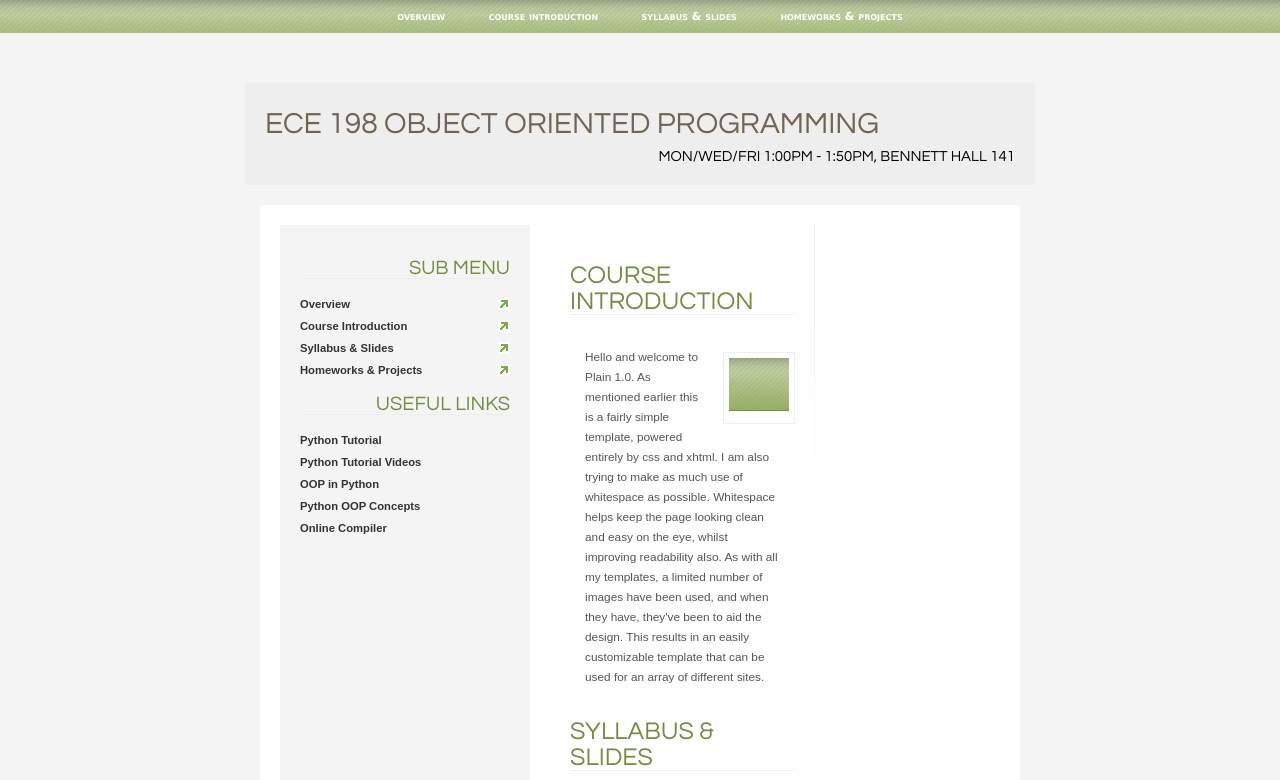
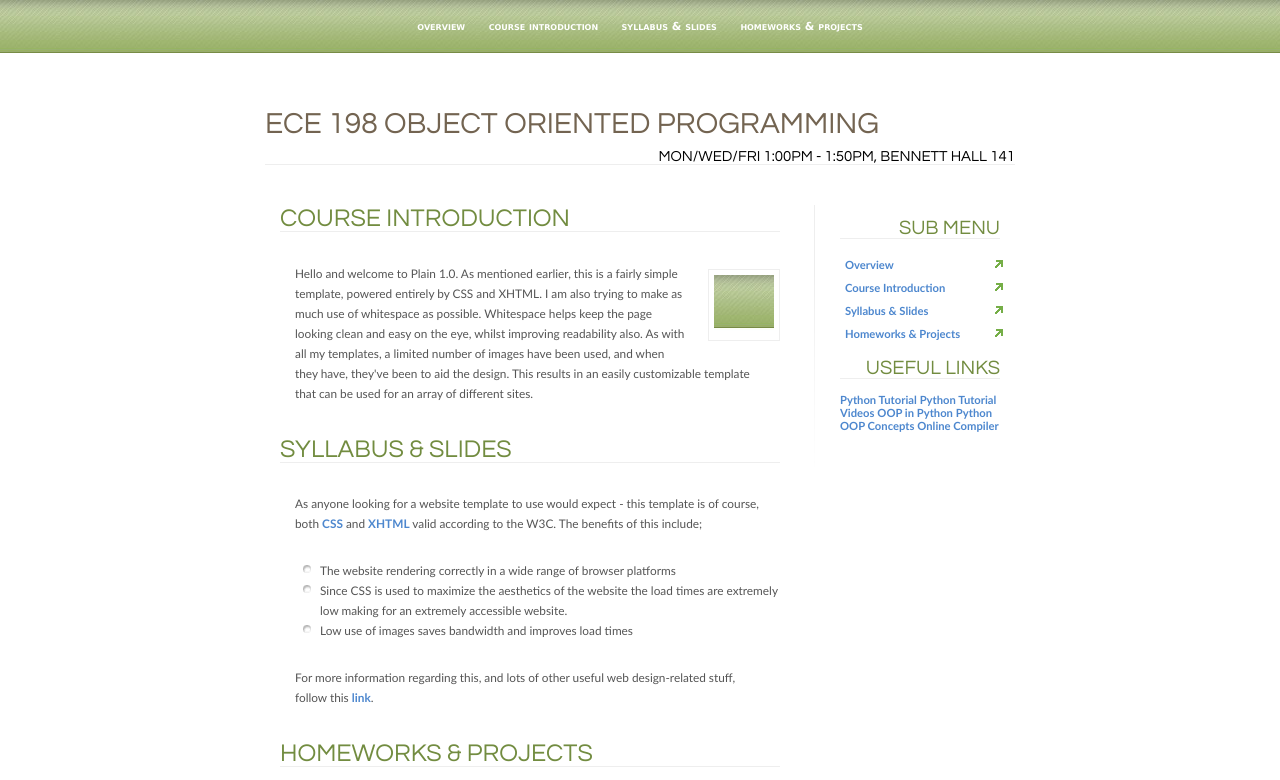
Before and after one commit to cypaislab/ece198.github.io, a plain HTML site: page index.html in a window 1280 px wide. Shown: the top 780 px of the page. Drawn offline with Linux system fonts and the light colour scheme.

Commit message:
Update index.html

```diff
--- a/index.html
+++ b/index.html
@@ -5,98 +5,11 @@
     <meta http-equiv="Content-Type" content="text/html; charset=iso-8859-1" />
     <title>ECE 198: Object Oriented Programming</title>
     <link href="css/1.css" rel="stylesheet" type="text/css" />
-    <style>
-        body {
-            margin: 0;
-            padding: 0;
-            font-family: Arial, sans-serif;
-            background-color: #f4f4f4;
-        }
-
-        #menu {
-            text-align: center;
-            padding: 10px;
-            background-color: #333;
-            color: #fff;
-        }
-
-        #menu a {
-            color: #fff;
-            text-decoration: none;
-            margin: 0 10px;
-        }
-
-        #header {
-            text-align: center;
-            padding: 20px;
-            background-color: #eee;
-            margin-bottom: 20px;
-        }
-
-        #content {
-            display: flex;
-            max-width: 1200px;
-            margin: 0 auto;
-            padding: 20px;
-            background-color: #fff;
-        }
-
-        #sidebar {
-            width: 250px;
-            background-color: #f4f4f4;
-            padding: 20px;
-            box-sizing: border-box;
-            margin-right: 20px;
-            flex-shrink: 0;
-        }
-
-        #mainbar {
-            flex-grow: 1;
-            padding: 20px;
-            background-color: #ffffff;
-            box-sizing: border-box;
-        }
-
-        #footer {
-            text-align: center;
-            padding: 10px;
-            background-color: #333;
-            color: #fff;
-            margin-top: 20px;
-        }
-
-        .submenu a {
-            display: block;
-            padding: 5px 0;
-            color: #333;
-            text-decoration: none;
-        }
-
-        .submenu a:hover {
-            text-decoration: underline;
-        }
-
-        .ReferenceLinks a {
-            display: block;
-            padding: 5px 0;
-            color: #333;
-            text-decoration: none;
-        }
-
-        .ReferenceLinks a:hover {
-            text-decoration: underline;
-        }
-
-        img.articleimg {
-            max-width: 100%;
-            height: auto;
-            margin: 20px 0;
-        }
-    </style>
 </head>
 
 <body>
     <a name="top" id="top"></a>
+    <center>
         <div id="menu">
             <a href="#top">overview</a>
             <a href="#intro">course introduction</a>
@@ -106,11 +19,10 @@
 
         <div id="header">
             <h1>ECE 198 Object Oriented Programming</h1>
-        <h2>Mon/Wed/Fri 1:00pm - 1:50pm, Bennett Hall 141 </h2>
+            <h2>Mon/Wed/Fri 1:00pm - 1:50pm, Bennett Hall 141</h2>
         </div>
 
         <div id="content">
-
             <div id="sidebar">
                 <h1>Sub Menu</h1>
                 <div class="submenu">
@@ -137,14 +49,14 @@
                 <img src="images/backgrounds/menu.jpg" alt="AN EXAMPLE IMAGE" title="AN EXAMPLE IMAGE" class="articleimg" />
 
                 <p>
-                Hello and welcome to Plain 1.0. As mentioned earlier this is a fairly simple template, powered entirely by css and xhtml. I am also trying to make as much use of whitespace as possible. Whitespace helps keep the page looking clean and easy on the eye, whilst improving readability also. As with all my templates, a limited number of images have been used, and when they have, they've been to aid the design. This results in an easily customizable template that can be used for an array of different sites.
+                    Hello and welcome to Plain 1.0. As mentioned earlier, this is a fairly simple template, powered entirely by CSS and XHTML. I am also trying to make as much use of whitespace as possible. Whitespace helps keep the page looking clean and easy on the eye, whilst improving readability also. As with all my templates, a limited number of images have been used, and when they have, they've been to aid the design. This results in an easily customizable template that can be used for an array of different sites.
                 </p>
 
                 <h1><a name="css" id="css"></a>Syllabus &amp; Slides</h1>
 
                 <p>
                     As anyone looking for a website template to use would expect - this
-                template is of course, both <a href="http://jigsaw.w3.org/css-validator/check/referer">CSS</a> and <a href="http://validator.w3.org/check?uri=referer">XHTML</a> valid according to the w3c.
+                    template is of course, both <a href="http://jigsaw.w3.org/css-validator/check/referer">CSS</a> and <a href="http://validator.w3.org/check?uri=referer">XHTML</a> valid according to the W3C.
                     The benefits of this include;
                 </p>
 
@@ -155,13 +67,13 @@
                 </ul>
 
                 <p>
-                For more information regarding this, and lots of other useful web design related stuff, follow this <a href="http://www.w3.org/MarkUp/2004/xhtml-faq" target="_blank">link</a>.
+                    For more information regarding this, and lots of other useful web design-related stuff, follow this <a href="http://www.w3.org/MarkUp/2004/xhtml-faq" target="_blank">link</a>.
                 </p>
 
                 <h1><a name="about" id="about"></a>Homeworks &amp; Projects</h1>
 
                 <p>
-                Hi there. My name is Jay and I'm an 18 Year old web designer from the United Kingdom. My company; <a href="http://www.sixshootermedia.com" target="_blank">Six Shooter Media</a> provides a wide range of web design possibilities to a wide range of clients. I specialize in CSS and XHTML coding but can also install and modify PHP scripts such as Counters and Content Management Systems.
+                    Hi there. My name is Jay and I'm an 18-year-old web designer from the United Kingdom. My company; <a href="http://www.sixshootermedia.com" target="_blank">Six Shooter Media</a> provides a wide range of web design possibilities to a wide range of clients. I specialize in CSS and XHTML coding but can also install and modify PHP scripts such as Counters and Content Management Systems.
                 </p>
 
                 <p>
@@ -172,17 +84,19 @@
                     I make these web templates in my spare time as a kind of hobby, plus I
                     like 'giving something back' to the web design community. Feel free to
                     download and use this template as you wish - for your site or just for
-                educational purposes, but please leave the link to my website in at the
+                    educational purposes, but please leave the link to my website at the
                     bottom of the page, thanks.
                 </p>
-
             </div>
 
+            <div class="clearer"></div>
         </div>
+
         <div id="footer">
             This is the footer. Put all your copyright info here.<br />
             Page designed by <a href="http://www.sixshootermedia.com">6ix Shooter Media</a>
         </div>
+    </center>
 </body>
 
 </html>
```
Lines whose indentation alone changed are shown as unchanged.
